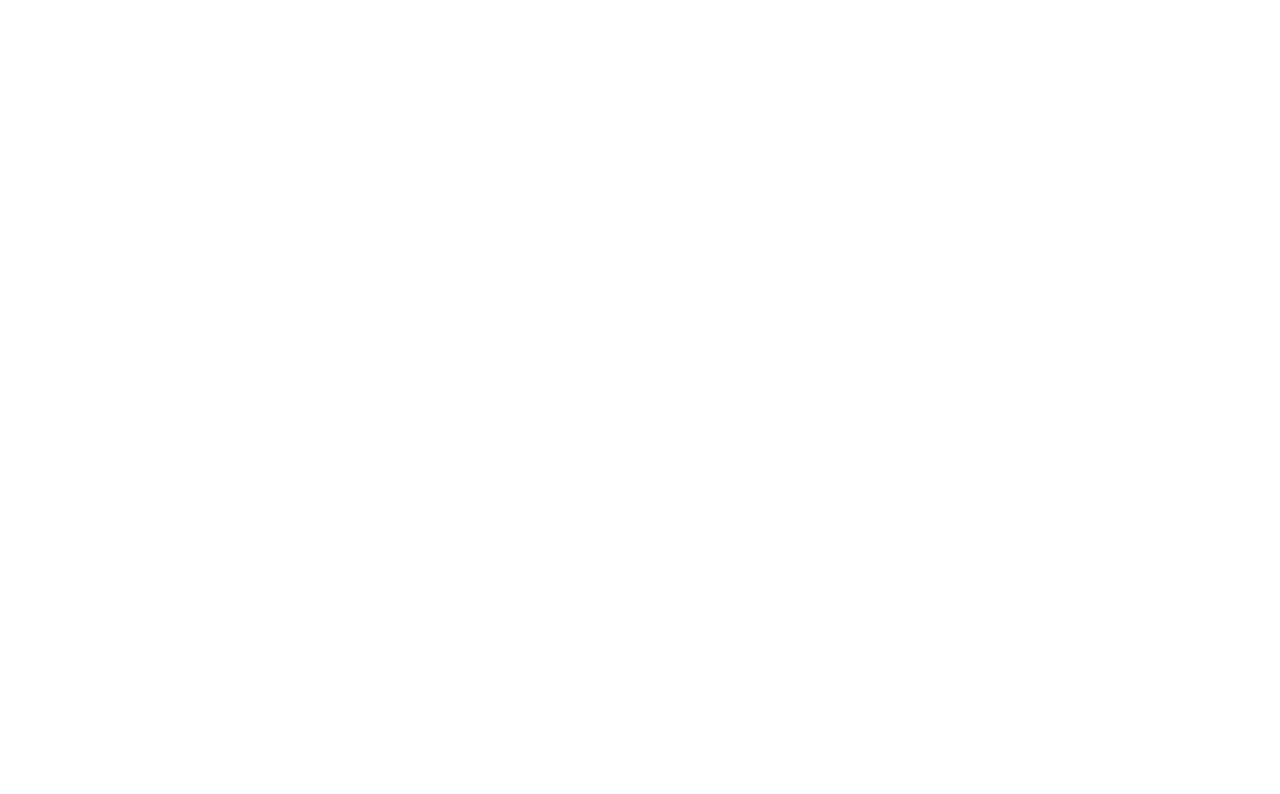
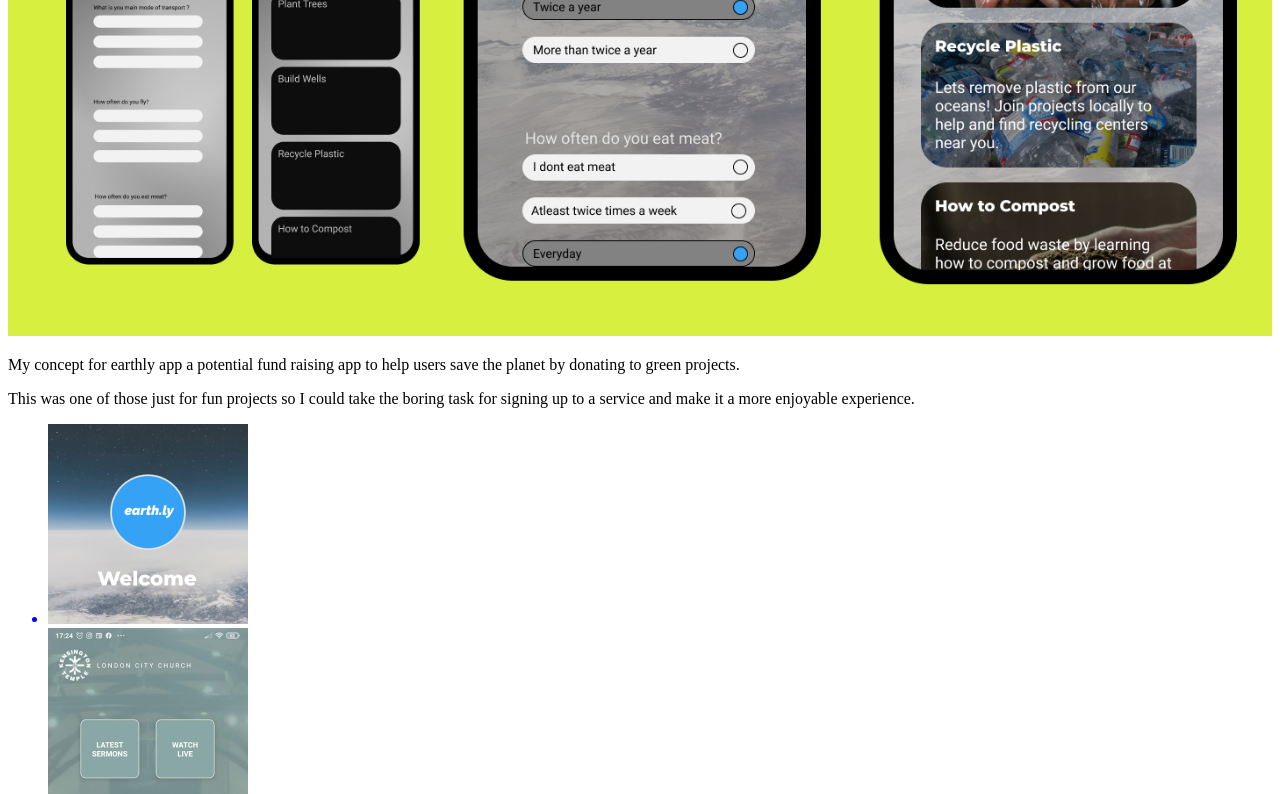
Before and after one commit to davofaz/nextjs-portfolio-site, a Next.js app: page /portfolio/earthly-app in a window 1280 px wide. Shown: the part 1554-2348 px from the top of the page. Before the commit the page ends 800 px from the top, so only its background shows below. Built offline with nearby package versions, Linux system fonts and the light colour scheme.

Commit message:
updated the earthly app page with a image and text

```diff
--- a/pages/portfolio/earthly-app.js
+++ b/pages/portfolio/earthly-app.js
@@ -1,7 +1,41 @@
+import React from "react"
+import Image from 'next/image'
+//import Link from 'next/link'
+import RecentWork from '../../components/RecentWork.js'
+import { fadeInUp, fadeInLeft } from '../../animations/variants.js'
+import FadeIn from '../../components/FadeIn'
+import presentation from '../../public/recent-work-earthly-presentation.jpg'
+
 export default function EarthlyApp() {
     return (
         <main className="px-4 max-w-4xl mx-auto mt-16 antialiased">
             <h1 className="text-center mb-4 font-bold md:text-left ml-5">Earthly App</h1>
+            <FadeIn  variants={fadeInUp}
+
+            >
+                <Image
+                    src={presentation}
+                    alt="Earthly Presentation"
+                    width={1440}
+                    height={1890}
+                    layout="responsive"
+                    placeholder="blur"
+                        />
+                <div className="text-base p-4 leading-relaxed">
+                <p className="mb-4">My concept for earthly app a potential fund raising app to help users save the planet by donating to green projects.</p>
+                <p className="mb-4">This was one of those just for fun projects so I could take the boring task for signing up to a service and make it a more enjoyable experience.</p>
+
+              {/*<Link
+                    href="https://fired-pizza.vercel.app/"
+                    passHref={true}\
+                ><a><button className="inline-flex border rounded-lg p-2 bg-gray-200 dark:bg-gray-700"><svg xmlns="http://www.w3.org/2000/svg" className="h-6 w-6" fill="none" viewBox="0 0 24 24" stroke="currentColor">
+                <path strokeLinecap="round" strokeLinejoin="round" strokeWidth={2} d="M10 6H6a2 2 0 00-2 2v10a2 2 0 002 2h10a2 2 0 002-2v-4M14 4h6m0 0v6m0-6L10 14" />
+              </svg>  https://fired-pizza.vercel.app/</button></a></Link>*/}
+                </div>
+            </FadeIn>
+            <FadeIn variants={fadeInLeft}>
+                <RecentWork />
+            </FadeIn>
         </main>
 
 
```
Also changed, not shown: public/recent-work-earthly-presentation.jpg (added).
